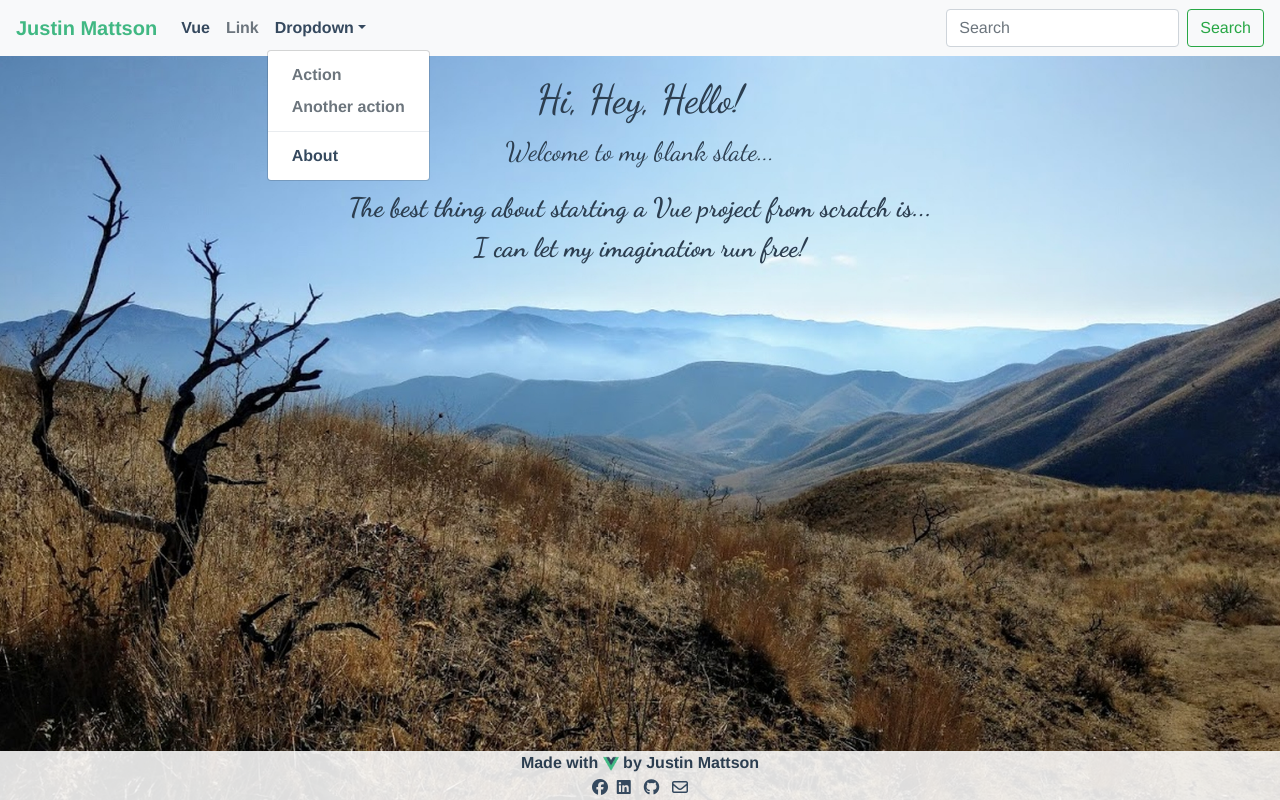
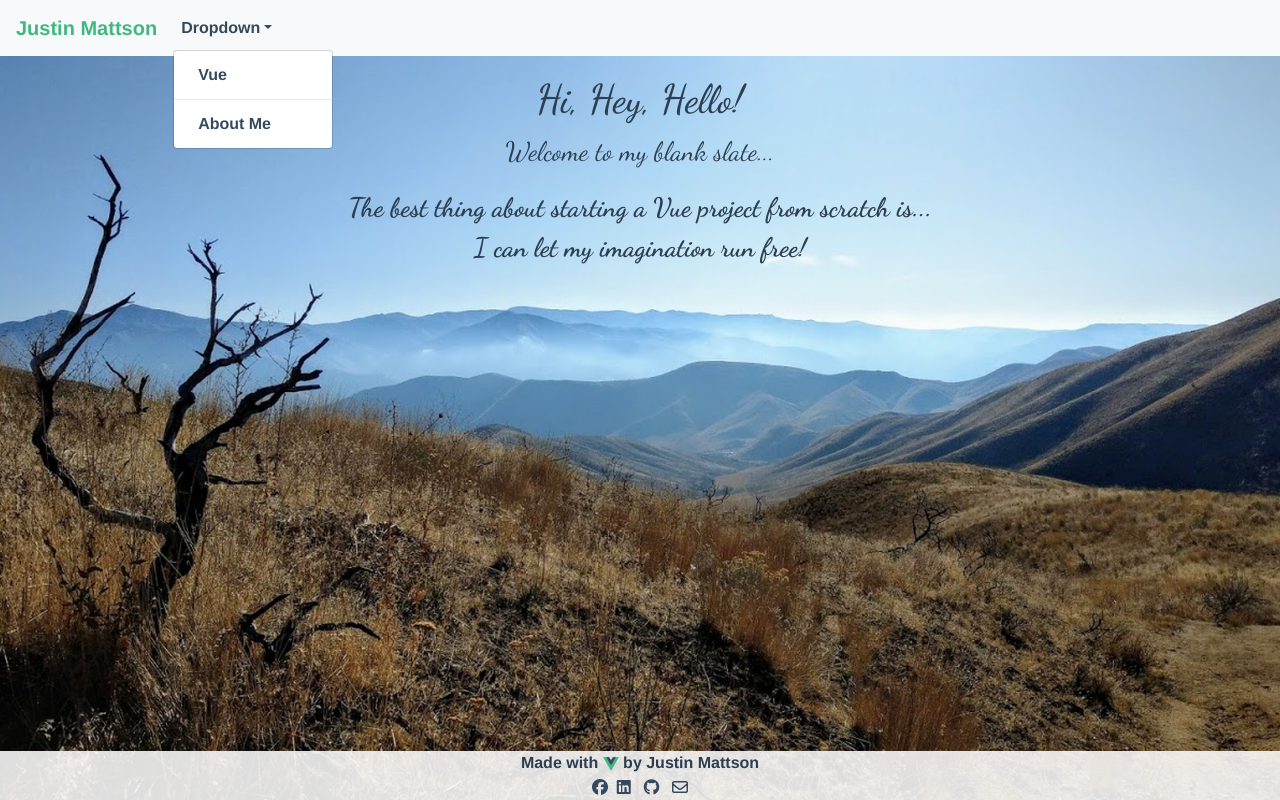
Before and after one commit to JustinMattson/landing-vue, a Vue app: page / in a window 1280 px wide. Both pictures are taken after a click on the button "Dropdown". Shown: the top 800 px of the page. Built offline with nearby package versions, Linux system fonts and the light colour scheme.

Commit message:
cleaned up navbar

```diff
--- a/src/components/Navbar.vue
+++ b/src/components/Navbar.vue
@@ -18,15 +18,15 @@
     <div class="collapse navbar-collapse" id="navbarSupportedContent">
       <ul class="navbar-nav mr-auto">
         <li class="nav-item active">
-          <a class="nav-link" href="#">
+          <!-- <a class="nav-link" href="#">
             <router-link to="/vue">Vue</router-link>
-          </a>
+          </a>-->
 
           <span class="sr-only">(current)</span>
         </li>
-        <li class="nav-item">
+        <!-- <li class="nav-item">
           <a class="nav-link text-muted" href="#">Link</a>
-        </li>
+        </li>-->
         <li class="nav-item dropdown">
           <a
             class="nav-link dropdown-toggle"
@@ -38,11 +38,14 @@
             aria-expanded="false"
           >Dropdown</a>
           <div class="dropdown-menu" aria-labelledby="navbarDropdown">
-            <a class="dropdown-item text-muted" href="#">Action</a>
-            <a class="dropdown-item text-muted" href="#">Another action</a>
+            <!-- <a class="dropdown-item text-muted" href="#">Action</a>
+            <a class="dropdown-item text-muted" href="#">Another action</a>-->
+            <a class="dropdown-item" href="#">
+              <router-link to="/vue">Vue</router-link>
+            </a>
             <div class="dropdown-divider"></div>
             <a class="dropdown-item" href="#">
-              <router-link to="/about">About</router-link>
+              <router-link to="/about">About Me</router-link>
             </a>
           </div>
         </li>
@@ -55,10 +58,10 @@
           >Disabled</a>
         </li>-->
       </ul>
-      <form class="form-inline my-2 my-lg-0">
+      <!-- <form class="form-inline my-2 my-lg-0">
         <input class="form-control mr-sm-2" type="search" placeholder="Search" aria-label="Search" />
         <button class="btn btn-outline-success my-2 my-sm-0" type="submit">Search</button>
-      </form>
+      </form>-->
     </div>
   </nav>
 </template>
--- a/src/views/Home.vue
+++ b/src/views/Home.vue
@@ -233,7 +233,7 @@
           </div>
         </div>
       </div>
-      <!-- Bloggr #6 -->
+      <!-- Bloggr #6 npm run serve (VUE)-->
       <div class="col-12 col-md-6 col-lg-3 valign p-1" style="height:150px;width:300px;">
         <div class="card bg-dark text-white">
           <img
@@ -267,13 +267,13 @@
           </div>
         </div>
       </div>
-      <!-- Hackathon #5 -->
+      <!-- Hackathon #5 bcw-serve -->
       <div class="col-12 col-md-6 col-lg-3 valign p-1" style="height:150px;width:300px;">
         <div class="card bg-dark text-white">
           <img
-            src="//placehold.it/400x150"
+            src="@/assets/img/sceneit.png"
             class="card-img"
-            alt="hackathon.png"
+            alt="sceneit.png"
             style="opacity:40%;height:145px;"
           />
           <div class="card-img-overlay">
@@ -315,7 +315,7 @@
             <span class="d-flex justify-content-between">
               <a
                 class="ao"
-                href="https://github.com/JustinMattson/CheckPoint3-inspire"
+                href="https://github.com/JustinMattson/CheckPoint4-inspire"
                 style="text-decoration:none;"
                 target="_blank"
               >
@@ -323,7 +323,7 @@
               </a>
               <a
                 class="ao"
-                href="https://justinmattson.github.io/CheckPoint3-inspire"
+                href="https://justinmattson.github.io/checkpoint4-inspire/"
                 target="_blank"
               >
                 <h3>GITHUB</h3>
```
Also changed, not shown: src/assets/img/sceneit.png (added).
